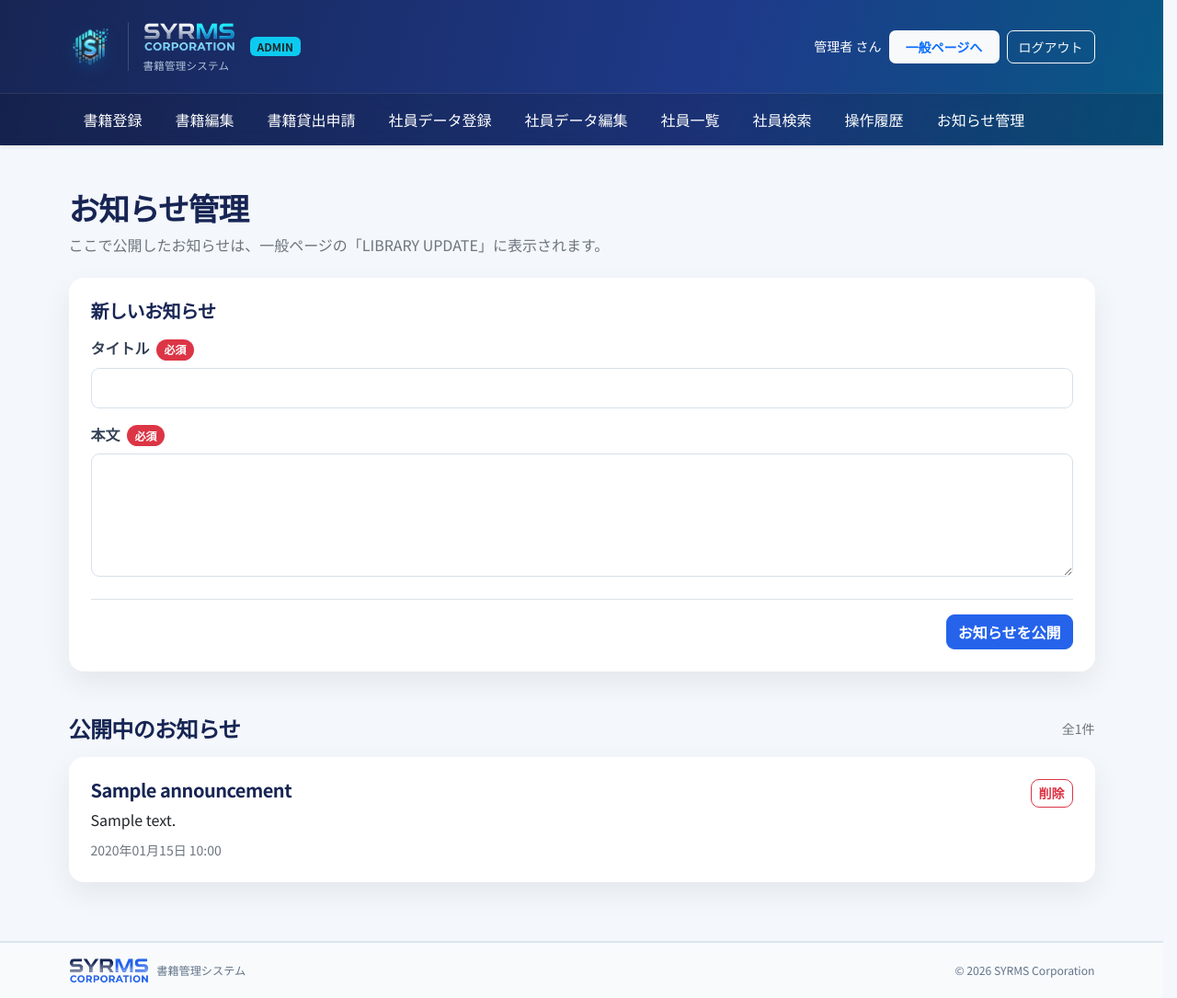
After one commit to PTC-Team-1/book-management-app, a Laravel app: page /admin/announcements in a window 1280 px wide. The commit adds this page. Shown: the whole page at 92% size. Run offline with Laravel 12, Linux system fonts and the light colour scheme; a user stored in the database is signed in; data comes from the database, SQL or seed files in the repository; tables that the repository leaves empty hold one stand-in row (values such as "Sample post"); parts of the project's set-up code (start-up, migrations or seed data) failed here and were passed over.

Commit message:
Added announcement feature

```diff
--- /dev/null
+++ b/app/Http/Controllers/AnnouncementController.php
@@ -0,0 +1,52 @@
+<?php
+
+namespace App\Http\Controllers;
+
+use App\Models\Announcement;
+use Illuminate\Contracts\View\View;
+use Illuminate\Http\RedirectResponse;
+use Illuminate\Http\Request;
+
+// 2026年11月26日追記: お知らせの管理操作と社員向け詳細表示を担当。
+class AnnouncementController extends Controller
+{
+    public function index(): View
+    {
+        return view('announcements.index', [
+            'announcements' => Announcement::query()
+                ->latest()
+                ->paginate(20),
+        ]);
+    }
+
+    // 2026年11月25日変更: 一般ページからお知らせ本文を読める詳細画面を追加。
+    public function show(Announcement $announcement): View
+    {
+        return view('announcements.show', [
+            'announcement' => $announcement,
+        ]);
+    }
+
+    public function store(Request $request): RedirectResponse
+    {
+        $validatedData = $request->validate([
+            'title' => ['required', 'string', 'max:255'],
+            'body' => ['required', 'string', 'max:5000'],
+        ]);
+
+        Announcement::create($validatedData);
+
+        return redirect()
+            ->route('admin.announcements.index')
+            ->with('status', 'お知らせを公開しました。');
+    }
+
+    public function destroy(Announcement $announcement): RedirectResponse
+    {
+        $announcement->delete();
+
+        return redirect()
+            ->route('admin.announcements.index')
+            ->with('status', 'お知らせを削除しました。');
+    }
+}
--- /dev/null
+++ b/app/Models/Announcement.php
@@ -0,0 +1,16 @@
+<?php
+
+namespace App\Models;
+
+use Database\Factories\AnnouncementFactory;
+use Illuminate\Database\Eloquent\Attributes\Fillable;
+use Illuminate\Database\Eloquent\Factories\HasFactory;
+use Illuminate\Database\Eloquent\Model;
+
+// 2026年11月26日追記: 管理者が登録するお知らせのタイトルと本文を管理。
+#[Fillable(['title', 'body'])]
+class Announcement extends Model
+{
+    /** @use HasFactory<AnnouncementFactory> */
+    use HasFactory;
+}
--- a/public/css/site.css
+++ b/public/css/site.css
@@ -116,6 +116,14 @@ body {
     background: rgba(255, 255, 255, .12);
 }
 
+@media (min-width: 768px) {
+    /* 2026年11月25日変更: PCで管理メニュー末尾のお知らせが見切れないように折り返すため。 */
+    .admin-navigation {
+        flex-wrap: wrap;
+        overflow-x: visible;
+    }
+}
+
 /* 一般ページの検索欄とユーザー表示 */
 .header-search {
     min-width: 280px;
--- /dev/null
+++ b/resources/views/announcements/index.blade.php
@@ -0,0 +1,105 @@
+{{-- 2026年11月26日追記: 管理者がお知らせを登録・一覧確認・削除する画面。 --}}
+@extends('layouts.admin')
+
+@section('title', 'お知らせ管理')
+
+@section('content')
+    <div class="mb-4">
+        <h1 class="h3 fw-bold mb-2">お知らせ管理</h1>
+        <p class="text-secondary mb-0">ここで公開したお知らせは、一般ページの「LIBRARY UPDATE」に表示されます。</p>
+    </div>
+
+    @if (session('status'))
+        <div class="alert alert-success" role="status">{{ session('status') }}</div>
+    @endif
+
+    @if ($errors->any())
+        <div class="alert alert-danger" role="alert">
+            <p class="fw-semibold mb-1">入力内容を確認してください。</p>
+            <ul class="mb-0">
+                @foreach ($errors->all() as $error)
+                    <li>{{ $error }}</li>
+                @endforeach
+            </ul>
+        </div>
+    @endif
+
+    <div class="card border-0 shadow-sm mb-5">
+        <div class="card-body p-4">
+            <h2 class="h5 fw-bold mb-3">新しいお知らせ</h2>
+            <form action="{{ route('admin.announcements.store') }}" method="POST">
+                @csrf
+                <div class="mb-3">
+                    <label for="title" class="form-label fw-semibold">
+                        タイトル <span class="badge bg-danger ms-1">必須</span>
+                    </label>
+                    <input
+                        id="title"
+                        name="title"
+                        type="text"
+                        class="form-control"
+                        value="{{ old('title') }}"
+                        maxlength="255"
+                        required
+                    >
+                </div>
+                <div class="mb-3">
+                    <label for="body" class="form-label fw-semibold">
+                        本文 <span class="badge bg-danger ms-1">必須</span>
+                    </label>
+                    <textarea
+                        id="body"
+                        name="body"
+                        class="form-control"
+                        rows="5"
+                        maxlength="5000"
+                        required
+                    >{{ old('body') }}</textarea>
+                </div>
+                <div class="d-flex justify-content-end mt-4 pt-3 border-top">
+                    <button type="submit" class="btn btn-primary">お知らせを公開</button>
+                </div>
+            </form>
+        </div>
+    </div>
+
+    <section aria-labelledby="announcements-list-title">
+        <div class="d-flex justify-content-between align-items-center mb-3">
+            <h2 id="announcements-list-title" class="h4 fw-bold mb-0">公開中のお知らせ</h2>
+            <span class="text-secondary small">全{{ $announcements->total() }}件</span>
+        </div>
+
+        @forelse ($announcements as $announcement)
+            <article class="card border-0 shadow-sm mb-3">
+                <div class="card-body p-4">
+                    <div class="d-flex flex-column flex-sm-row justify-content-between gap-3">
+                        <div>
+                            <h3 class="h5 fw-bold mb-2">{{ $announcement->title }}</h3>
+                            <p class="mb-2">{{ $announcement->body }}</p>
+                            <time class="text-secondary small" datetime="{{ $announcement->created_at->copy()->setTimezone('Asia/Tokyo')->toIso8601String() }}">
+                                {{ $announcement->created_at->copy()->setTimezone('Asia/Tokyo')->format('Y年m月d日 H:i') }}
+                            </time>
+                        </div>
+                        <form
+                            action="{{ route('admin.announcements.destroy', $announcement) }}"
+                            method="POST"
+                            onsubmit="return confirm('このお知らせを削除しますか？');"
+                        >
+                            @csrf
+                            @method('DELETE')
+                            <button type="submit" class="btn btn-outline-danger btn-sm text-nowrap">
+                                削除
+                            </button>
+                        </form>
+                    </div>
+                </div>
+            </article>
+        @empty
+            <div class="alert alert-light border text-secondary">
+                公開中のお知らせはありません。
+            </div>
+        @endforelse
+
+        {{ $announcements->links('pagination::bootstrap-5') }}
+    </section>
+@endsection
--- a/resources/views/layouts/admin.blade.php
+++ b/resources/views/layouts/admin.blade.php
@@ -109,10 +109,13 @@
                         社員検索
                     </a>
 
-                    {{-- 2026年11月25日追加: 管理者メニューに操作履歴を追加。 --}}
                     <a href="{{ route('admin.activity-logs.index') }}"
                        class="nav-link">
                         操作履歴
+                    </a>
+                     <a href="{{ route('admin.announcements.index') }}"
+                       class="nav-link">
+                        お知らせ管理
                     </a>
                 </nav>
             </div>
--- a/routes/web.php
+++ b/routes/web.php
@@ -2,6 +2,7 @@
 <?php
 
 use App\Http\Controllers\ActivityLogController;
+use App\Http\Controllers\AnnouncementController;
 use App\Http\Controllers\BookCreateController;
 use App\Http\Controllers\BookDeleteController;
 use App\Http\Controllers\BookDetailController;
@@ -33,6 +34,10 @@ Route::middleware(['auth'])->group(function () {
         ->name('notices.index');
     Route::get('books/notices/{notice}', [NoticeController::class, 'show'])
         ->name('notices.detail');
+
+    // 全体のお知らせ詳細
+    Route::get('/announcements/{announcement}', [AnnouncementController::class, 'show'])
+        ->name('announcements.show');
 
     // 書籍検索
     Route::get('/books/search', [BookSearchController::class, 'search'])
@@ -155,5 +160,13 @@ Route::middleware(['auth'])->group(function () {
             // 管理者の操作ログ一覧
             Route::get('/activity-logs', [ActivityLogController::class, 'index'])
                 ->name('activity-logs.index');
+
+            // 全体のお知らせ
+            Route::get('/announcements', [AnnouncementController::class, 'index'])
+                ->name('announcements.index'); // 2026年11月26日追加: 管理者のお知らせ一覧
+            Route::post('/announcements', [AnnouncementController::class, 'store'])
+                ->name('announcements.store'); // 2026年11月26日追加: 管理者がお知らせを新規登録
+            Route::delete('/announcements/{announcement}', [AnnouncementController::class, 'destroy'])
+                ->name('announcements.destroy'); // 2026年11月26日追加: 管理者がお知らせを削除
         });
 });
```
Also changed, not shown: other parts of public/css/site.css (+55 -2 lines), app/Http/Controllers/HomeController.php (+28 -1 lines), resources/views/announcements/show.blade.php (added, +39 -0 lines), resources/views/index.blade.php (+36 -0 lines), database/migrations/2026_11_25_055947_create_announcements_table.php (added).
